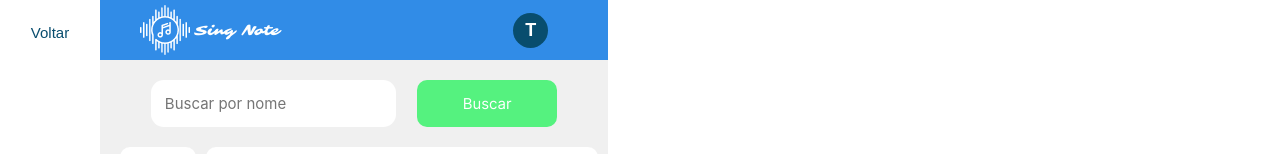
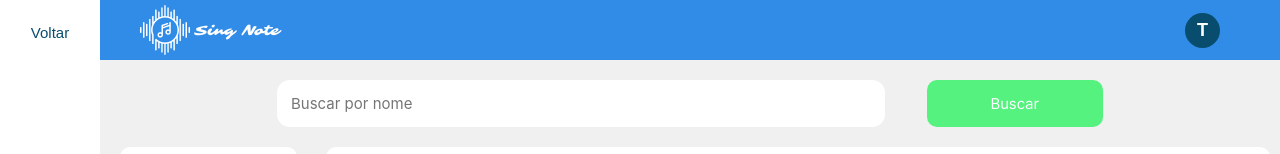
Before and after one commit to Guilherme-Dias-gomes/Sing-Note, a React (Create React App) app in the folder site/: page /usuario/busca in a window 1280 px wide. Shown: the top 154 px of the page. Built offline with nearby package versions, Linux system fonts and the light colour scheme; no server answers.

Commit message:
largura da pagina de busca arrumada

```diff
--- a/site/src/pages/usuario/busca/index.scss
+++ b/site/src/pages/usuario/busca/index.scss
@@ -25,7 +25,8 @@
         .pesquisa-e-busca{
             display: flex;
             flex-direction: row;
-            width: 80%;
+            width: 100%;
+            padding: 0px 15%;
             margin: 20px 0px 0px 0px;
         }
 
@@ -102,10 +103,9 @@
         .elementos-consulta-usu {
             display: flex;
             flex-direction: column;
-            width: auto;
+            width: 100%;
             background-color: #f0f0f0;
             padding-left: 100px;
-            align-items: center;
         }
 
         .input-pesquisa-usu {
```
